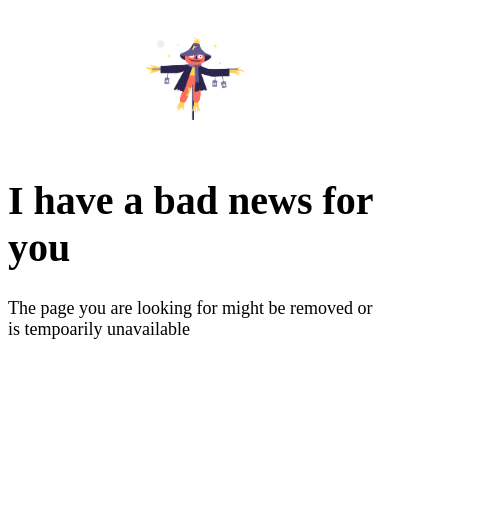
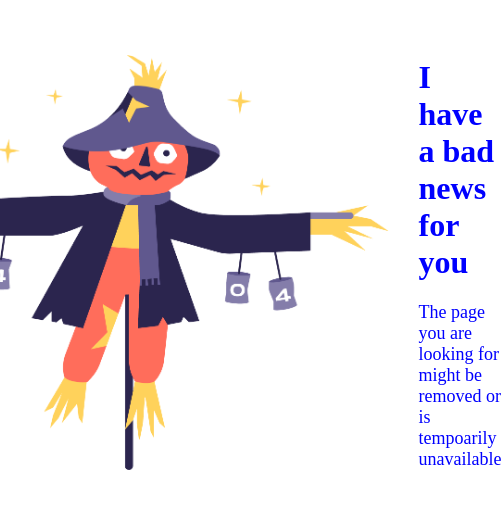
Before and after one commit to UNSTOPABLES2020/Assesment, a plain HTML site: page error.html in a window 390 px wide. Shown: the whole page, 502 px wide, since content can reach past the window. Drawn offline with Linux system fonts and the light colour scheme.

```diff
--- a/error.html
+++ b/error.html
@@ -6,7 +6,7 @@
     <meta http-equiv="X-UA-Compatible" content="IE=edge">
     <meta name="viewport" content="width=device-width, initial-scale=1.0">
     <title>404 ERROR</title>
-    <link rel="stylesheet" href="style.css">
+    <link rel="stylesheet" href="./style/style.css">
 </head>
 
 <body>
--- a/style.css
+++ /dev/null
@@ -1,131 +0,0 @@
- /* .img
-{
-    width: 220px;
-    height: 200px;
-
-}
-.body
-{
-    display: flex;
-    position: absolute;
-
-}
-.body  h1
-{
-    position: relative;
-    top: 50px;
-    left: 50%;
-}
-.body p
-{
-    position: relative;
-    top: 100px;
-    left: 10%;
-} */
-
-.container {
-    display: flex;
-    align-items: center;
-    justify-content: center;
-    gap: 30px;
-    margin-top: 10%;
-}
-
-.content-container {
-    color: blue;
-}
-
-p {
-    font-size: 18px;
-}
-
-img {
-    width: 500px;
-}
-
-@media screen and (max-width: 1024px) {
-    .container {
-
-        flex-direction: column;
-    }
-    .img
-    {
-        animation: fly 2s;
-        width: 200px;
-    }
-    .content-container{
-        font-size: 20px;
-        color: brown;
-    }
-    @keyframes fly {
-        60%
-            {
-                transform: rotate(-560deg);
-            }
-           50%
-            {
-            transform: translateY(-100px);
-            }
-            40%
-            {
-                transform: scaleY(50%);
-            }
-        }
-
-
-}
-@media screen and (max-width: 767px) {
-    .container {
-
-        flex-direction:column-reverse;
-    }
-    .img
-    {
-        width: 300px;
-
-        animation: fly 2s;
-    }
-    .content-container{
-        font-size: 30px;
-        color: rgb(165, 42, 144);
-    }
-    @keyframes fly {
-        60%
-            {
-                transform: rotate(-360deg);
-            }
-           50%
-            {
-            transform: translateX(-30px);
-            }
-
-        }
-}
-@media screen and (max-width: 479px) {
-    .container {
-
-        flex-direction: column;
-    }
-    .img
-    {
-        width: 100px;
-
-        animation: fly 2s;
-    }
-    .content-container{
-        font-size: 20px;
-        color: black;
-
-    }
-    @keyframes fly {
-    60%
-        {
-            transform: rotate(360deg);
-        }
-       50%
-        {
-        transform: translateX(30px);
-        }
-
-    }
-}
--- /dev/null
+++ b/style/style.css
@@ -0,0 +1,20 @@
+
+.container {
+    display: flex;
+    align-items: center;
+    justify-content: center;
+    gap: 30px;
+    margin-top: 10%;
+}
+
+.content-container {
+    color: blue;
+}
+
+p {
+    font-size: 18px;
+}
+
+img {
+    width: 500px;
+}
```
